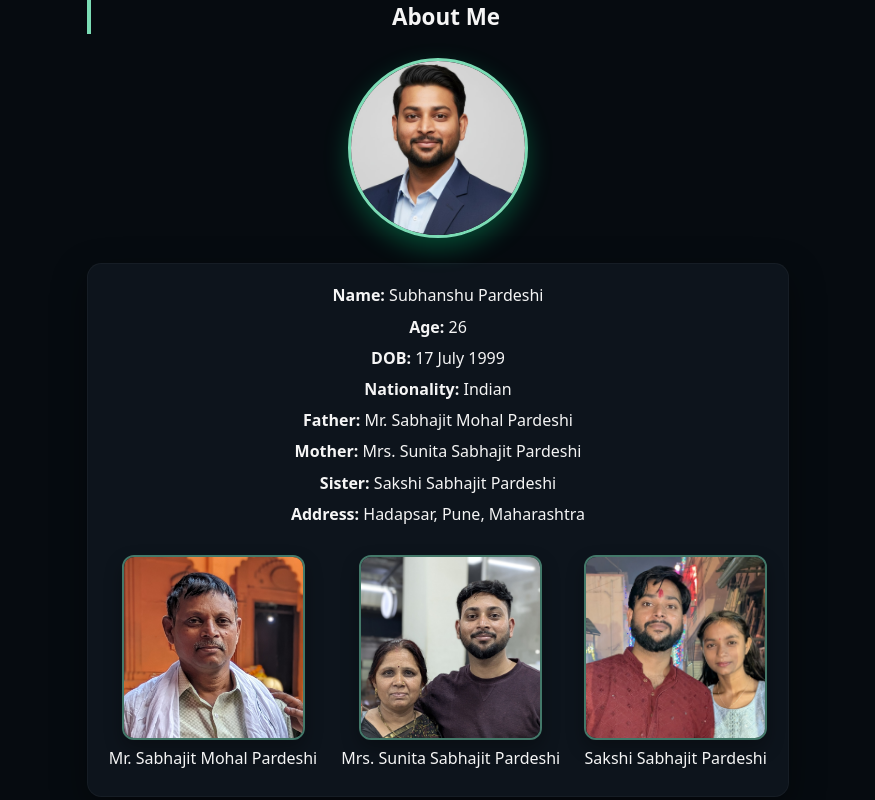
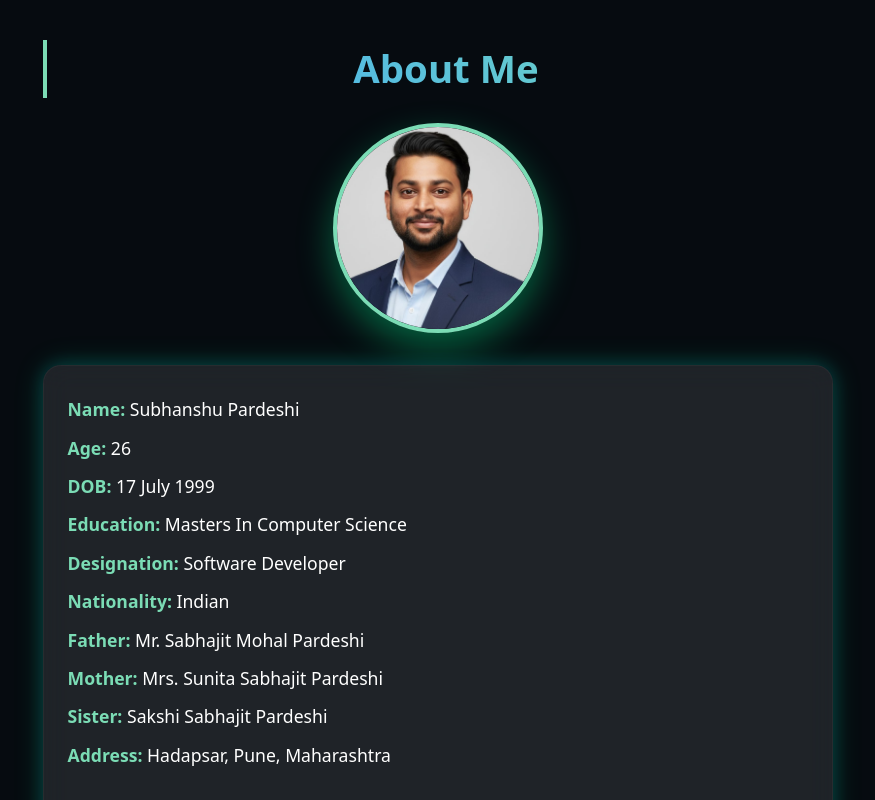
Before and after one commit to Subhanshup15/my-portfolio, a React (Vite) app: page /about in a window 1280 px wide. Shown: the top 800 px of the page, without its empty margins (202-1077 px from the left). Built offline with nearby package versions, Linux system fonts and the light colour scheme.

Commit message:
remove sum info

```diff
--- a/src/App.css
+++ b/src/App.css
@@ -295,35 +295,74 @@ a {
     padding: 0 1rem 2rem;
   }
 }
-
-
-/* About Page */
-
+/* About Page Container */
 .center-container {
-  max-width: 900px;
+  max-width: 1050px;
   margin: 0 auto;
   text-align: center;
+  padding: 2.5rem 1rem;
 }
 
+/* Smooth heading style */
+.section-title {
+  font-size: 2.4rem;
+  font-weight: 700;
+  background: linear-gradient(45deg, #3da9fc, #7bdcb5);
+  -webkit-background-clip: text;
+  color: transparent;
+  margin-bottom: 1.6rem;
+}
+
+/* Profile Image */
 .about-photo-container {
   display: flex;
   justify-content: center;
-  margin-bottom: 1.6rem;
+  margin-bottom: 2rem;
 }
 
 .about-photo {
-  width: 180px;
-  height: 180px;
-  border-radius: 999px;
+  width: 210px;
+  height: 210px;
+  border-radius: 100%;
   object-fit: cover;
-  border: 3px solid #7bdcb5;
-  box-shadow: 0px 10px 25px rgba(0, 255, 150, 0.25);
+  border: 4px solid #7bdcb5;
+  box-shadow: 0px 15px 35px rgba(0, 255, 150, 0.35);
+  transition: transform 0.3s ease-in-out;
 }
+
+.about-photo:hover {
+  transform: scale(1.05);
+}
+
+/* Glass Card */
+.about-card {
+  background: rgba(255,255,255,0.1);
+  backdrop-filter: blur(14px);
+  padding: 1.5rem;
+  border-radius: 18px;
+  margin: 1.5rem auto;
+  max-width: 850px;
+  box-shadow: 0 0 30px rgba(0,255,150,0.18), 0 0 18px rgba(0,200,255,0.18);
+  color: #fff;
+  text-align: left;
+}
+
+.about-card p {
+  padding: 6px 0;
+  font-size: 1.1rem;
+}
+
+/* Labels highlight */
+.about-card strong {
+  color: #7bdcb5;
+}
+
+/* Family Images Container */
 .family-images {
-  margin-top: 1.8rem;
+  margin-top: 2.3rem;
   display: flex;
   justify-content: center;
-  gap: 1.5rem;
+  gap: 2.2rem;
   flex-wrap: wrap;
 }
 
@@ -331,55 +370,63 @@ a {
   text-align: center;
 }
 
-.family-images img {
-  width: 183px;
-  height: 185px;
-  border-radius: 12px;
-  object-fit: cover;
-  border: 2px solid rgba(123, 220, 181, 0.5);
-  box-shadow: 0px 8px 18px rgba(0, 0, 0, 0.3);
-}
-
-/* protect but allow click */
+/* Cards hover effect */
 .family-photo {
   width: 180px;
   height: 180px;
+  border-radius: 14px;
   object-fit: cover;
-  border-radius: 12px;
   cursor: pointer;
   user-select: none;
   -webkit-user-drag: none;
+  border: 3px solid rgba(123, 220, 181, 0.4);
+  transition: all 0.3s ease-in-out;
 }
 
-.about-card p {
-  margin-bottom: 0.45rem;
+.family-photo:hover {
+  transform: translateY(-8px);
+  box-shadow: 0px 10px 25px rgba(0,255,150,0.25);
+}
+
+.family-images p {
+  margin-top: 0.6rem;
+  color: #fff;
 }
 
 /* Popup Modal */
 .popup-overlay {
   position: fixed;
   inset: 0;
-  background: rgba(0,0,0,0.75);
+  background: rgba(0,0,0,0.85);
   display: flex;
   justify-content: center;
   align-items: center;
   z-index: 500;
+  animation: fadeIn 0.25s ease;
 }
 
 .popup-content {
-  max-width: 90vw;
-  max-height: 90vh;
+  max-width: 94vw;
+  max-height: 94vh;
+  animation: zoomIn 0.25s ease;
 }
 
-/* In popup: block download + copy */
 .popup-image {
-  width: auto;
-  height: auto;
-  max-height: 90vh;
-  max-width: 90vw;
-  border-radius: 10px;
+  max-height: 94vh;
+  max-width: 94vw;
+  border-radius: 12px;
   pointer-events: none;
   user-select: none;
-  -webkit-user-drag: none;
-  border: 3px solid #7bdcb5;
+  border: 4px solid #7bdcb5;
 }
+
+/* Animations */
+@keyframes fadeIn {
+  0% { opacity: 0 }
+  100% { opacity: 1 }
+}
+
+@keyframes zoomIn {
+  0% { transform: scale(.8) }
+  100% { transform: scale(1) }
+}
--- a/src/pages/About.jsx
+++ b/src/pages/About.jsx
@@ -4,6 +4,8 @@ const personal = {
     name: "Subhanshu Pardeshi",
     dob: "17 July 1999",
     age: "26",
+    education: "Masters In Computer Science",
+    designation: "Software Developer ",
     father: "Mr. Sabhajit Mohal Pardeshi",
     mother: "Mrs. Sunita Sabhajit Pardeshi",
     sister: "Sakshi Sabhajit Pardeshi",
@@ -42,6 +44,8 @@ const About = () => {
                 <p><strong>Name:</strong> {personal.name}</p>
                 <p><strong>Age:</strong> {personal.age}</p>
                 <p><strong>DOB:</strong> {personal.dob}</p>
+                <p><strong>Education:</strong> {personal.education}</p>
+                <p><strong>Designation:</strong> {personal.designation}</p>
                 <p><strong>Nationality:</strong> {personal.nationality}</p>
                 <p><strong>Father:</strong> {personal.father}</p>
                 <p><strong>Mother:</strong> {personal.mother}</p>
```
Lines whose indentation alone changed are shown as unchanged.
